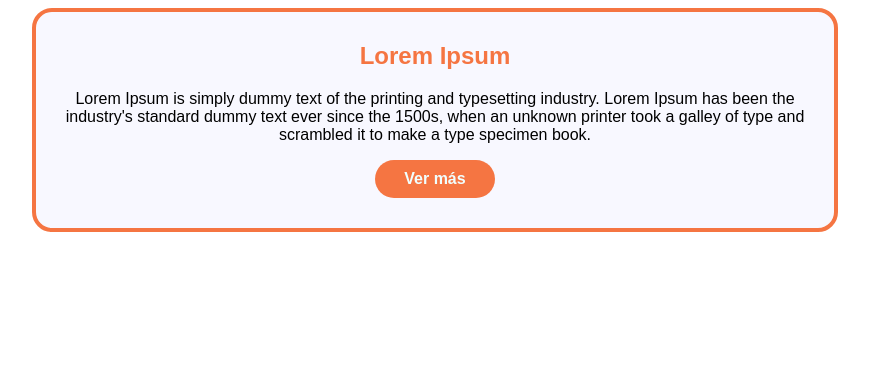
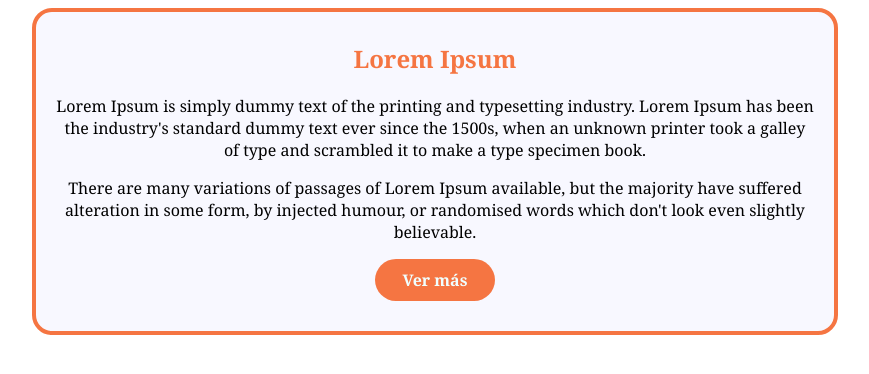
Before and after one commit to JoseWaldo/blogsito2, a plain HTML site: page index.html in a window 1280 px wide. Shown: the whole page, without its empty margins (205-1074 px from the left). Drawn offline with Linux system fonts and the light colour scheme.

Commit message:
agregamos un nuevo parrafo y cambiamos la tipografia

```diff
--- a/css/estilos.css
+++ b/css/estilos.css
@@ -1,5 +1,5 @@
 body{
-    font-family: Arial, Helvetica, sans-serif;
+    font-family: Georgia, 'Times New Roman', Times, serif;
     font-size: 1em;
 }
 
--- a/index.html
+++ b/index.html
@@ -11,6 +11,7 @@
         <div class="post">
             <h2>Lorem Ipsum</h2>
             <p>Lorem Ipsum is simply dummy text of the printing and typesetting industry. Lorem Ipsum has been the industry's standard dummy text ever since the 1500s, when an unknown printer took a galley of type and scrambled it to make a type specimen book.</p>
+            <p>There are many variations of passages of Lorem Ipsum available, but the majority have suffered alteration in some form, by injected humour, or randomised words which don't look even slightly believable.</p>
             <div class="boton">
                 <span>Ver más</span>
             </div>
```
